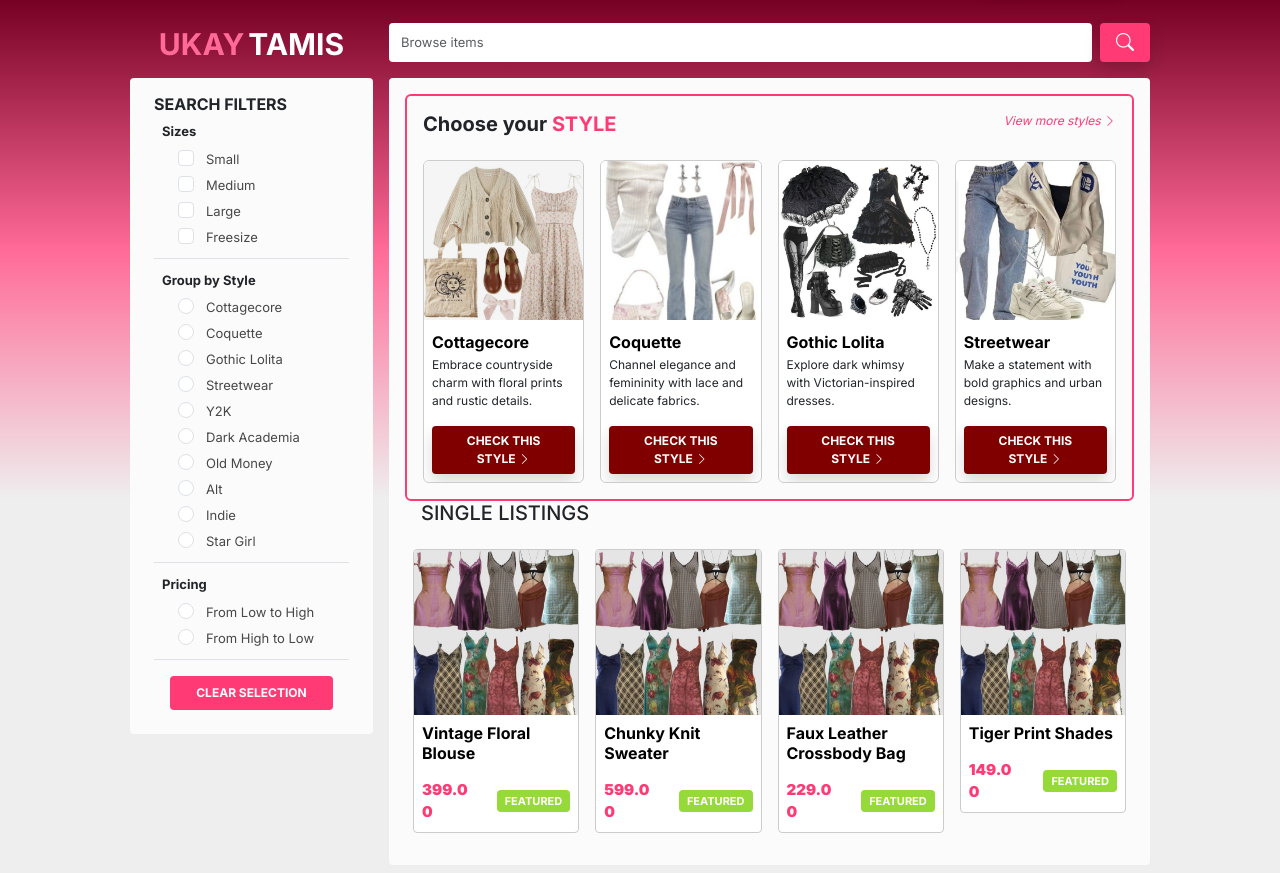
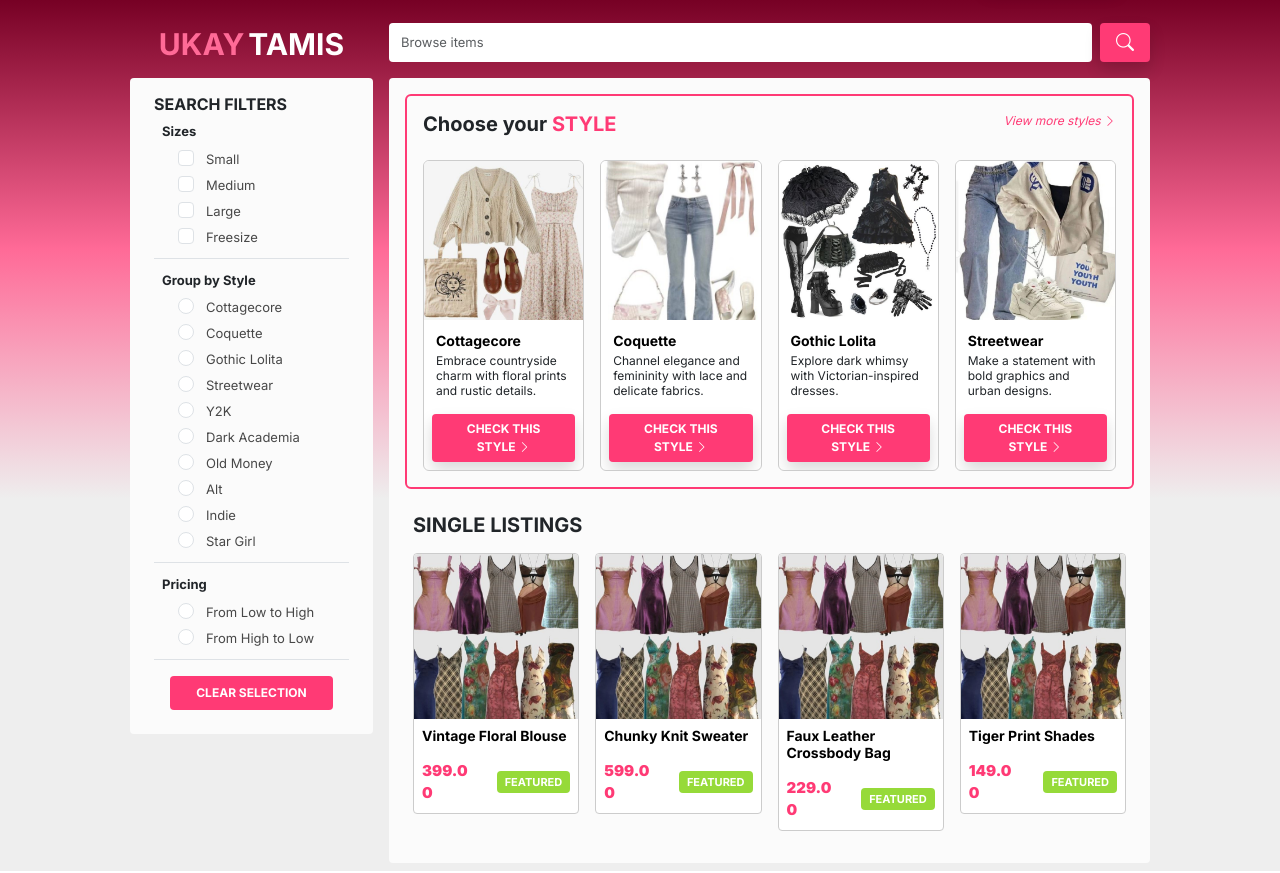
Before and after one commit to msn02/Ukay-Tamis, a PHP site: page /catalogue_page.php in a window 1280 px wide. Shown: the part 57-930 px from the top of the page. Run offline with PHP 8.4, Linux system fonts and the light colour scheme; data comes from the database, SQL or seed files in the repository.

Commit message:
style: modified button style, and layout of style cards

```diff
--- a/catalogue_page.php
+++ b/catalogue_page.php
@@ -152,9 +152,9 @@
                                     <div class="col-sm-3">
                                         <div class="card overflow-hidden item_card style_card_info mb-0">
                                             <img src="resources/<?php echo $row['style_img_url']; ?>" class="img-fluid card-img-top rounded-top-1" alt="item">
-                                            <div class="card-body p-2 maroon_btn">
-                                                <p class="item_name style_name my-1"><?php echo $row['style']; ?></p>
-                                                <p class="style_info"><?php echo $row['style_description']; ?></p>
+                                            <div class="card-body p-2 pink_btn2">
+                                                <p class="item_name my-1 mx-1"><?php echo $row['style']; ?></p>
+                                                <p class="style_info mx-1"><?php echo $row['style_description']; ?></p>
                                                 <a href="<?php echo "style_box.php?style_id=" . $row['style_id'] ?>"><button class="check_style_btn btn btn-dark border-0 px-3 shadow rounded-1 w-100" type="submit">CHECK THIS STYLE <i class="bi bi-chevron-right"></i></button></a>
                                             </div>
                                         </div>
@@ -173,12 +173,12 @@
                             <!-- Featured Items -->
                             <div class="row g-3 mb-3 px-2">
 
-                                <div class="recom_header mt-3 mb-0 ms-2">
-                                    <h5>SINGLE LISTINGS</h5>
+                                <div class="recom_header mt-3 pt-4 mb-0">
+                                    <h5 class="bold_header p-0 m-0">SINGLE LISTINGS</h5>
                                 </div>
-                                <div class="search_result mt-3 md-0 ms-2 d-none">
+                                <!-- <div class="search_result mt-3 md-0 ms-2 d-none">
                                     <p>Search results for <span class="pink_highlight">item name</span></p>
-                                </div>
+                                </div> -->
 
                                 <!-- Include the get_featured_style.php file -->
                                 <?php include('server/get_featured_item.php'); ?>
--- a/css/catalogue.css
+++ b/css/catalogue.css
@@ -43,7 +43,7 @@
 }
 
 .item_name {
-    font-size: 16px;
+    font-size: 14px;
     font-weight: bold;
     color: black;
     line-height: normal;
@@ -70,6 +70,10 @@
     border: 2px solid #ff3a75;
 }
 
+.style_info {
+    line-height: normal;
+}
+
 .tag_green {
     background-color: #96DA39;
 }
--- a/css/main_style.css
+++ b/css/main_style.css
@@ -4,18 +4,8 @@
     color: black;
 }
 
-.black_btn button, .black_btn button:hover {
-    background: #212121;
-    font-size: 12px;
-}
-
-.blue_btn button, .blue_btn button:hover {
-    background: #005bd3;
-    font-size: 12px;
-}
-
 /* diff colored buttons */
-.blue_btn button, .blue_btn button:hover, .pink_btn button, .pink_btn button:hover, .pink_btn2 button, .pink_btn2 button:hover, .black_btn button, .black_btn button:hover, .maroon_btn button, .maroon_btn button:hover, .white_btn button, .white_btn button:hover {
+.pink_btn button, .pink_btn button:hover, .pink_btn2 button, .pink_btn2 button:hover, .white_btn button, .white_btn button:hover {
     font-family: 'Inter', sans-serif;
     color: white;
     font-weight: bold;
@@ -57,11 +47,6 @@ body {
 
 .gray_bg2 {
     background: #eeeeee;
-}
-
-.maroon_btn button, .maroon_btn button:hover {
-    background: maroon;
-    font-size: 12px;
 }
 
 .nav-item a {
```
